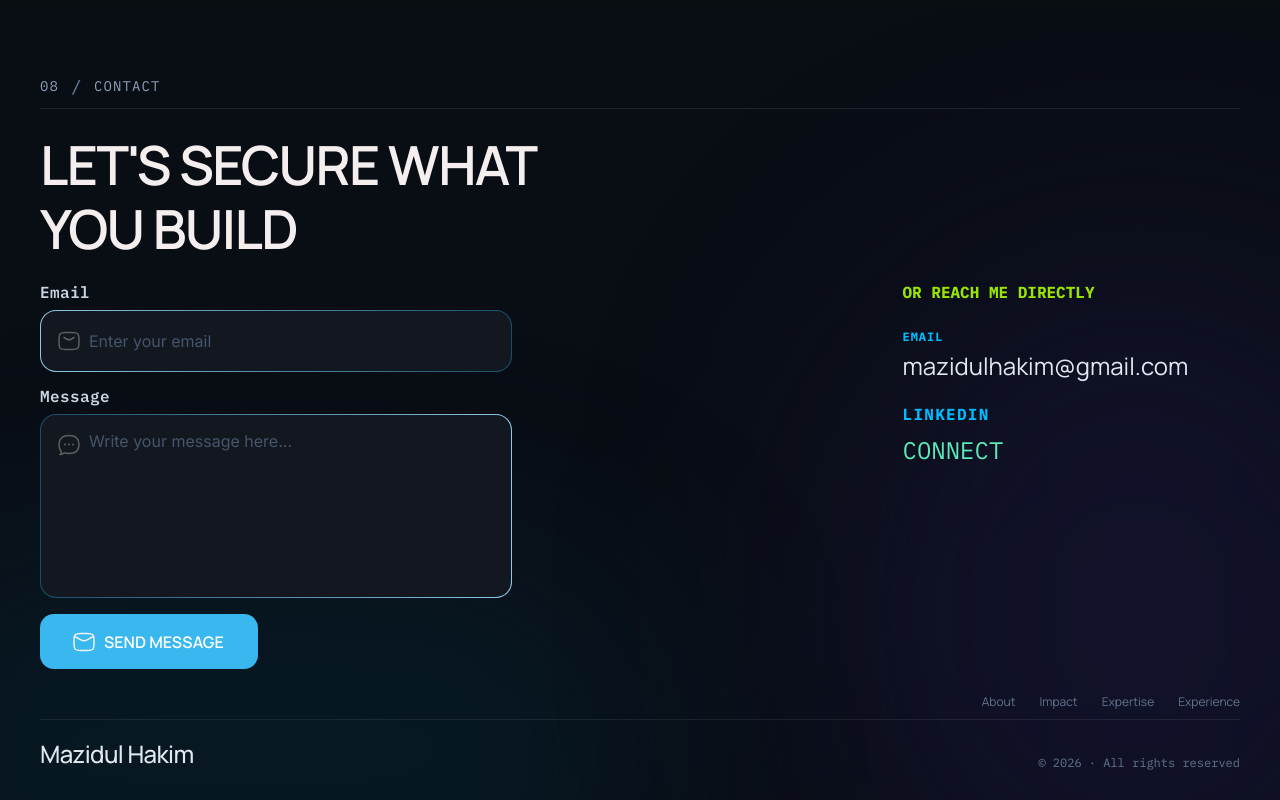
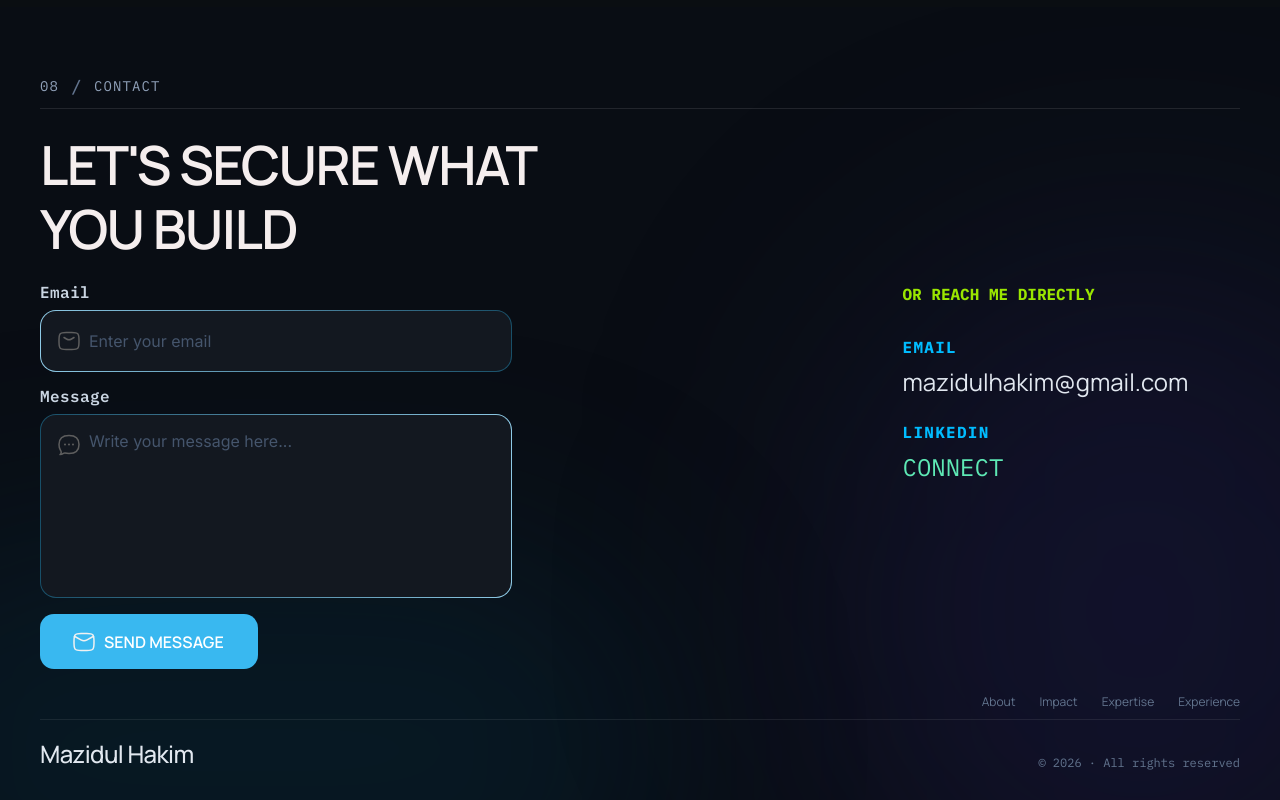
Before and after one commit to shihab-bhuiya/First-intern-Task, a Next.js app: page / in a window 1280 px wide. Shown: the part 5832-6632 px from the top of the page. Built offline with nearby package versions, Linux system fonts and the light colour scheme.

Commit message:
refactor: increase font size and line height in Contact component for improved readability

```diff
--- a/src/components/Contact.tsx
+++ b/src/components/Contact.tsx
@@ -336,12 +336,13 @@ export default function Contact() {
               pt-0
               pl-0
               lg:pl-[55%]
+              leading-[180%]
             "
           >
             <p
               className="
                font-ibm
-                text-[13px]
+                text-[16px]
                 font-bold
 
                 tracking-[2]
@@ -360,7 +361,7 @@ export default function Contact() {
                 className="
                   mb-2
                   font-ibm
-                  text-[12px]
+                  text-[16px]
                   font-bold
                   tracking-[0.08em]
                   text-sky-400
@@ -396,7 +397,7 @@ export default function Contact() {
                 className="
                   mb-1.5
                   font-ibm
-                  text-[12px]
+                  text-[16px]
                   font-bold
                   tracking-[0.08em]
                   text-sky-400
```
